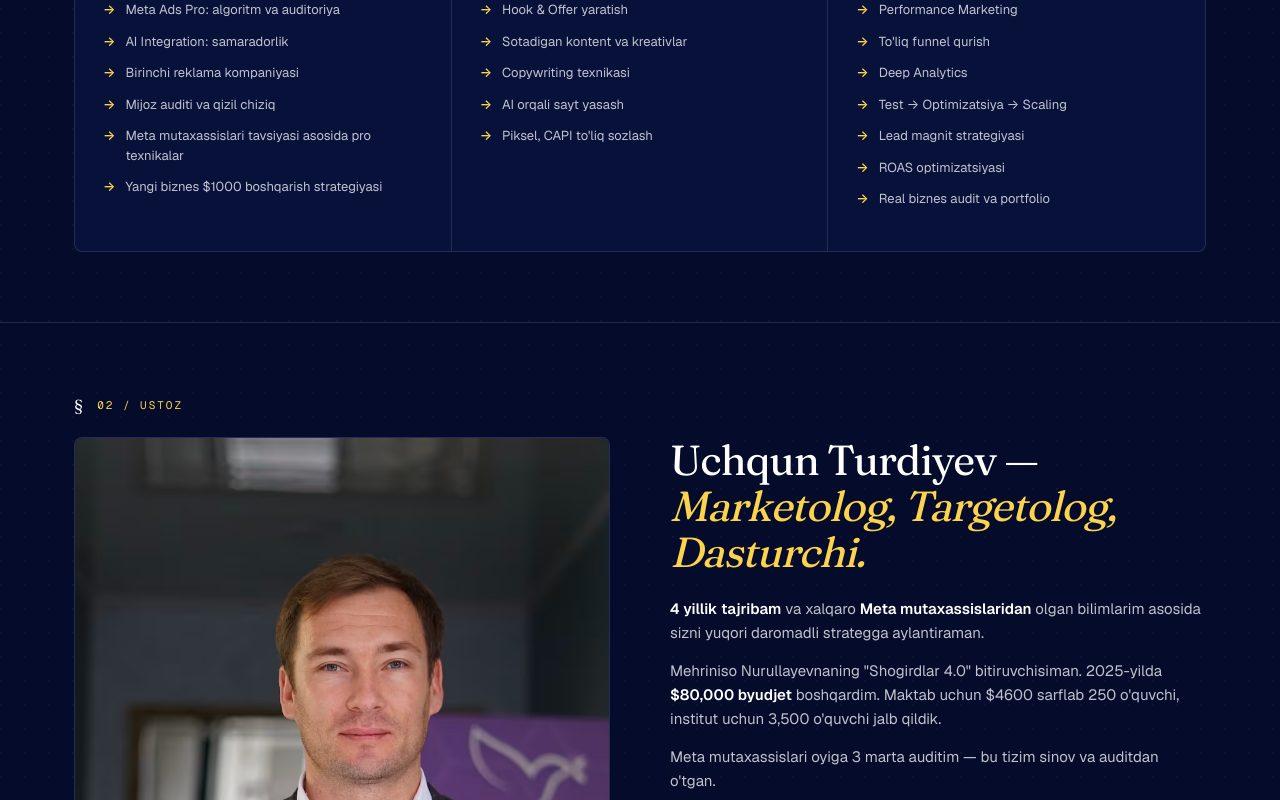
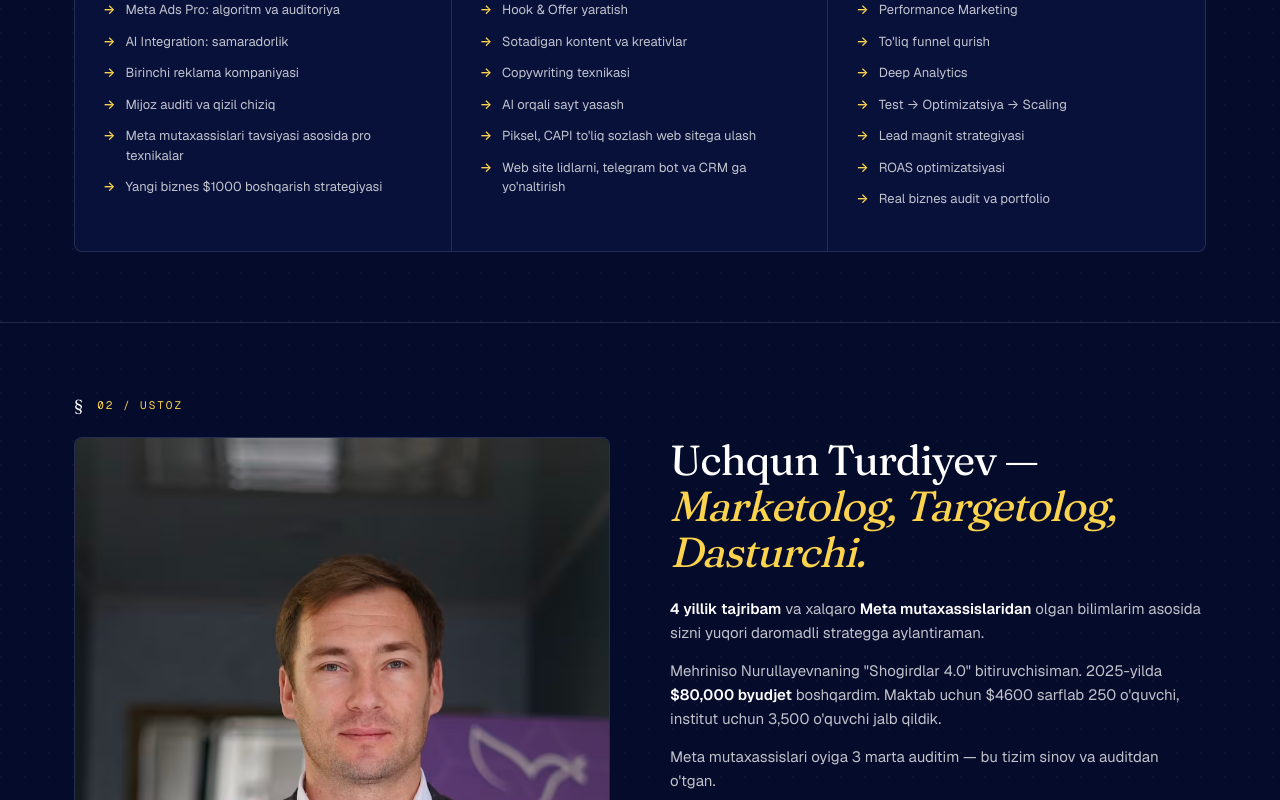
Before and after one commit to UchqunTurdiyev/vision-baza, a Next.js app: page /target-kursi in a window 1280 px wide. Shown: the part 1280-2080 px from the top of the page. Built offline with nearby package versions, Linux system fonts and the light colour scheme; no server answers.

Commit message:
change post

```diff
--- a/components/target/RapidLaunchLanding.tsx
+++ b/components/target/RapidLaunchLanding.tsx
@@ -54,7 +54,8 @@ const months = [
       "Sotadigan kontent va kreativlar",
       "Copywriting texnikasi",
       "AI orqali sayt yasash",
-      "Piksel, CAPI to'liq sozlash",
+      "Piksel, CAPI to'liq sozlash web sitega ulash",
+      "Web site lidlarni, telegram bot va CRM ga yo'naltirish"
     ],
   },
   {
@@ -149,7 +150,7 @@ const includedItems = [
   { num: "ii.", title: "24/7 individual support", desc: "Telegram orqali ustozning shaxsiy yordami." },
   { num: "iii.", title: "AI Integration", desc: "Samaradorlikni 3-5 baravar oshirasiz." },
   { num: "iv.", title: "Real portfolio", desc: "Haqiqiy biznes uchun reklama yoqasiz." },
-  { num: "v.", title: "Sertifikat", desc: "Vision Group rasmiy sertifikati." },
+  { num: "v.", title: "Ish topish", desc: "Ish olish texnikalari." },
   { num: "vi.", title: "Yopiq community", desc: "Bitiruvchilar networking tarmog'i." },
   { num: "vii.", title: "Abadiy materiallar", desc: "Barcha video va shablonlar umrbod." },
   { num: "viii.", title: "30 kunlik kafolat", desc: "Pulni 100% qaytarish imkoniyati." },
```
